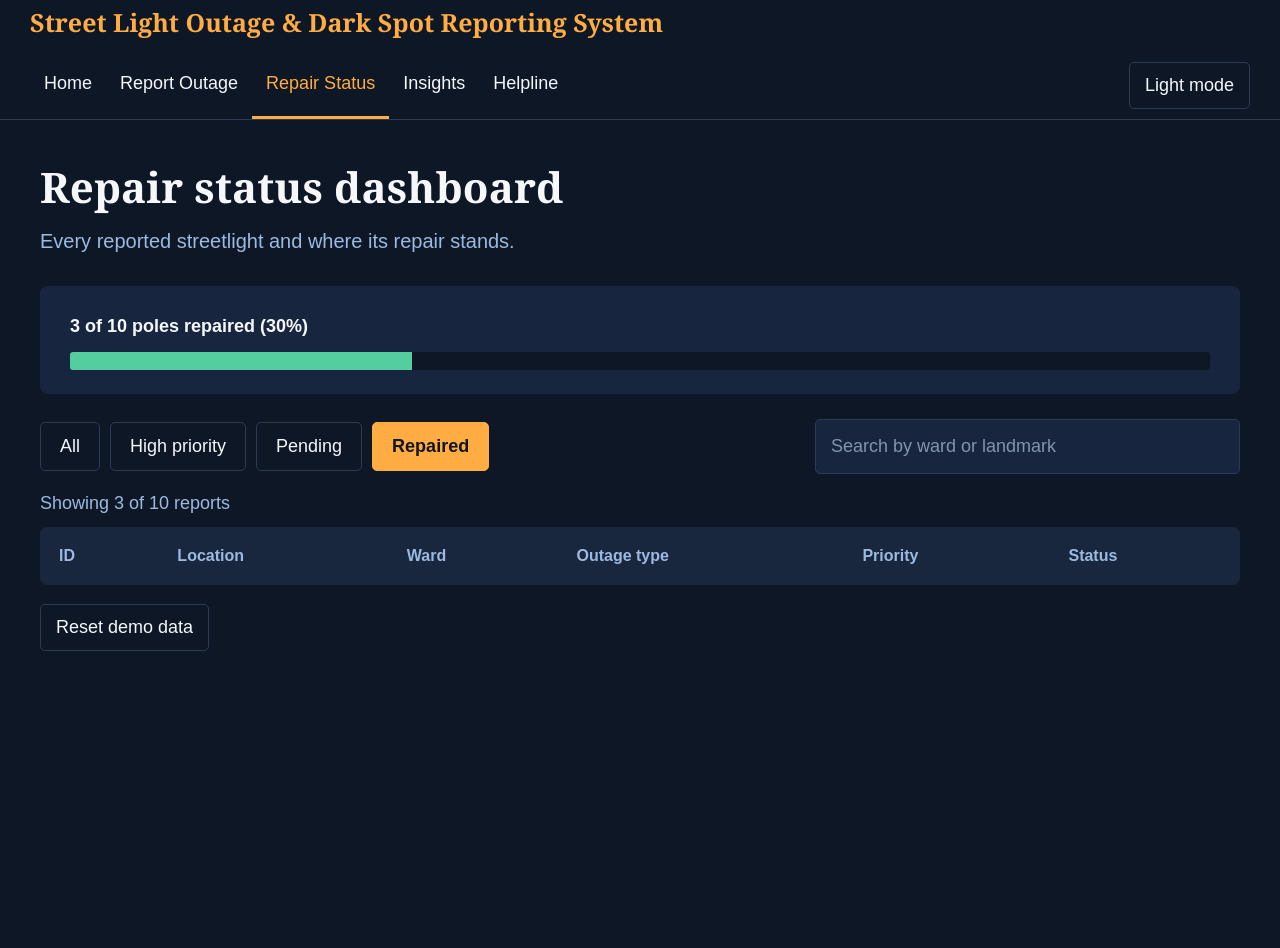
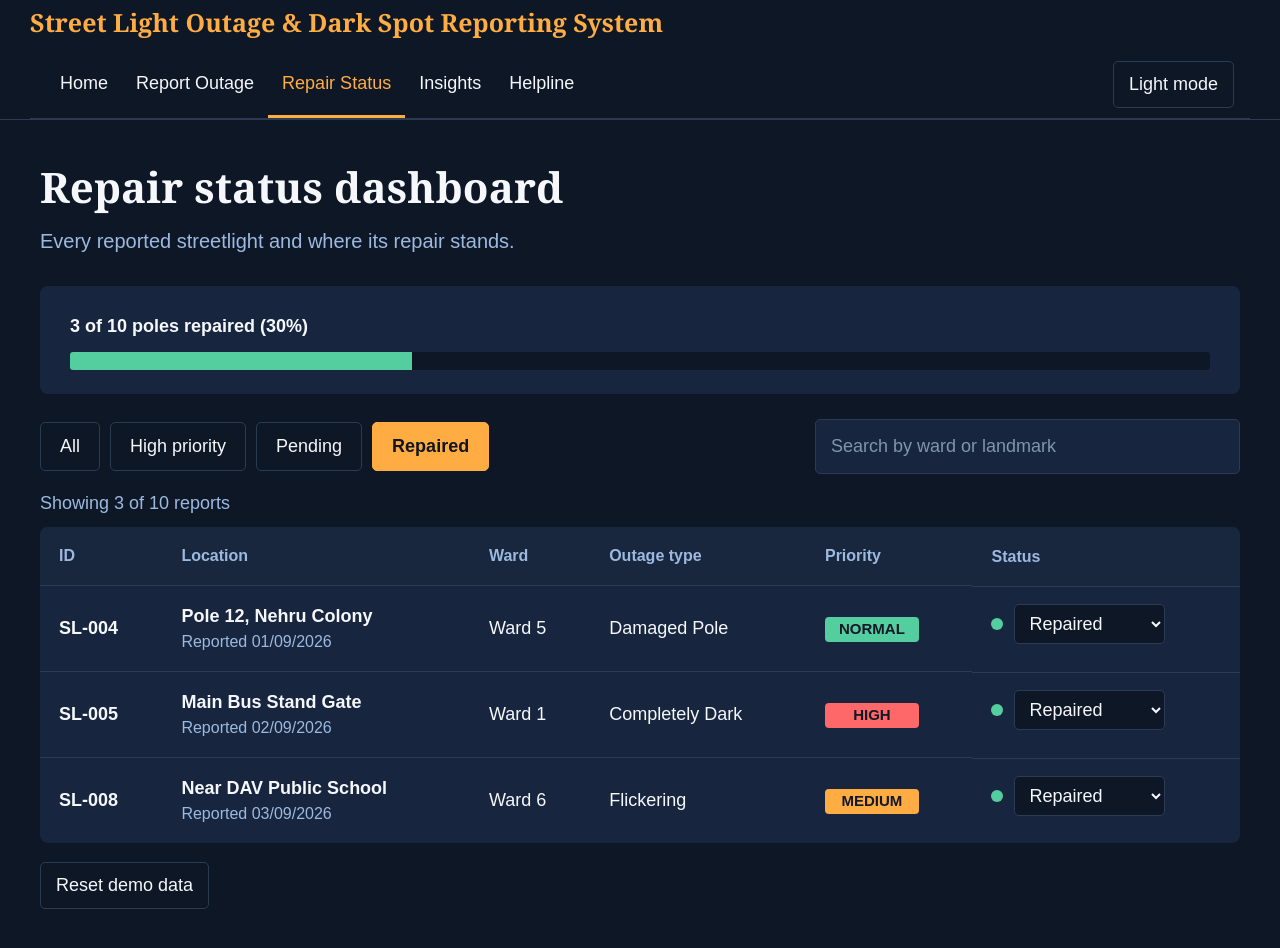
Before and after one commit to Amanpandey0001/college-project, a plain HTML site: page dashboard.html in a window 1280 px wide. Before the commit the page ends 800 px from the top, so only its background shows below. Drawn offline with Linux system fonts and the light colour scheme; files that its build step writes are made by us from their sources.

Commit message:
Fix HTML structure and update resource paths

```diff
--- a/dashboard.html
+++ b/dashboard.html
@@ -5,11 +5,9 @@
   <meta name="viewport" content="width=device-width, initial-scale=1">
   <meta name="theme-color" content="#0e1726">
   <title>Repair Status - Street Light Reporting</title>
-  <link rel="stylesheet" href="styles.css">
-  <script src="script.js" defer></script>
+<link rel="stylesheet" href="./style.css">
+<link rel="stylesheet" href="./dashboard.css">
 </head>
-<link rel="stylesheet" href="css/dashboard.css">
-<script src="js/dashboard.js" defer></script>
 <body>
   <header class="site-header">
     <a class="brand" href="#">
@@ -108,5 +106,8 @@
       Reset demo data
     </button>
   </main>
+  <script src="./data.js"></script>
+<script src="./dashboard.js"></script>
+
 </body>
 </html>
```
